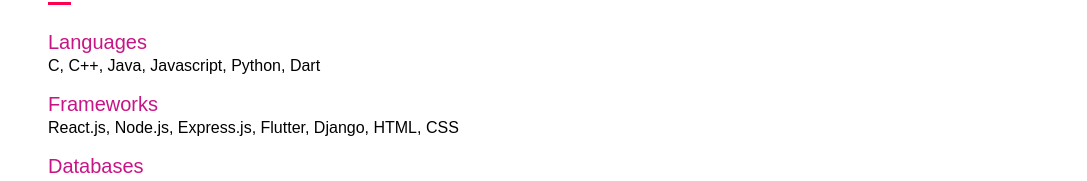
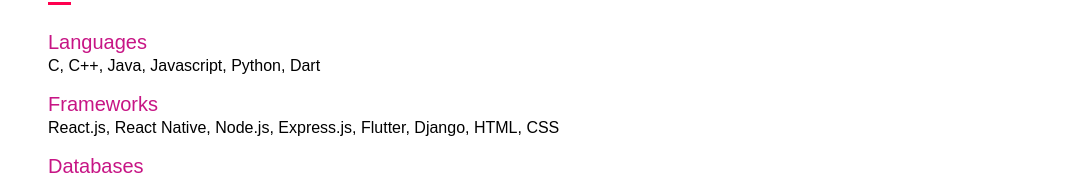
Before and after one commit to gauravsardana4245/Personal-Portfolio, a plain HTML site: page index.html in a window 1280 px wide. Shown: the part 1087-1268 px from the top of the page, without its empty margins (96-1183 px from the left). Drawn offline with Linux system fonts and the light colour scheme; a web font is replaced by a local one.

Commit message:
Update index.html

```diff
--- a/index.html
+++ b/index.html
@@ -52,7 +52,7 @@
                 <div class="tab-contents active-tab" id="skills">
                     <ul>
                         <li><span class="head"> Languages </span><br> C, C++, Java, Javascript, Python, Dart </li>
-                        <li><span class="head">Frameworks </span><br> React.js, Node.js, Express.js, Flutter, Django,
+                        <li><span class="head">Frameworks </span><br> React.js, React Native, Node.js, Express.js, Flutter, Django,
                             HTML, CSS </li>
                         <li><span class="head">Databases </span><br>MySql, MongoDB </li>
                         <li><span class="head">Other </span><br> Problem solving, Data structures and algorithms </li>
```
